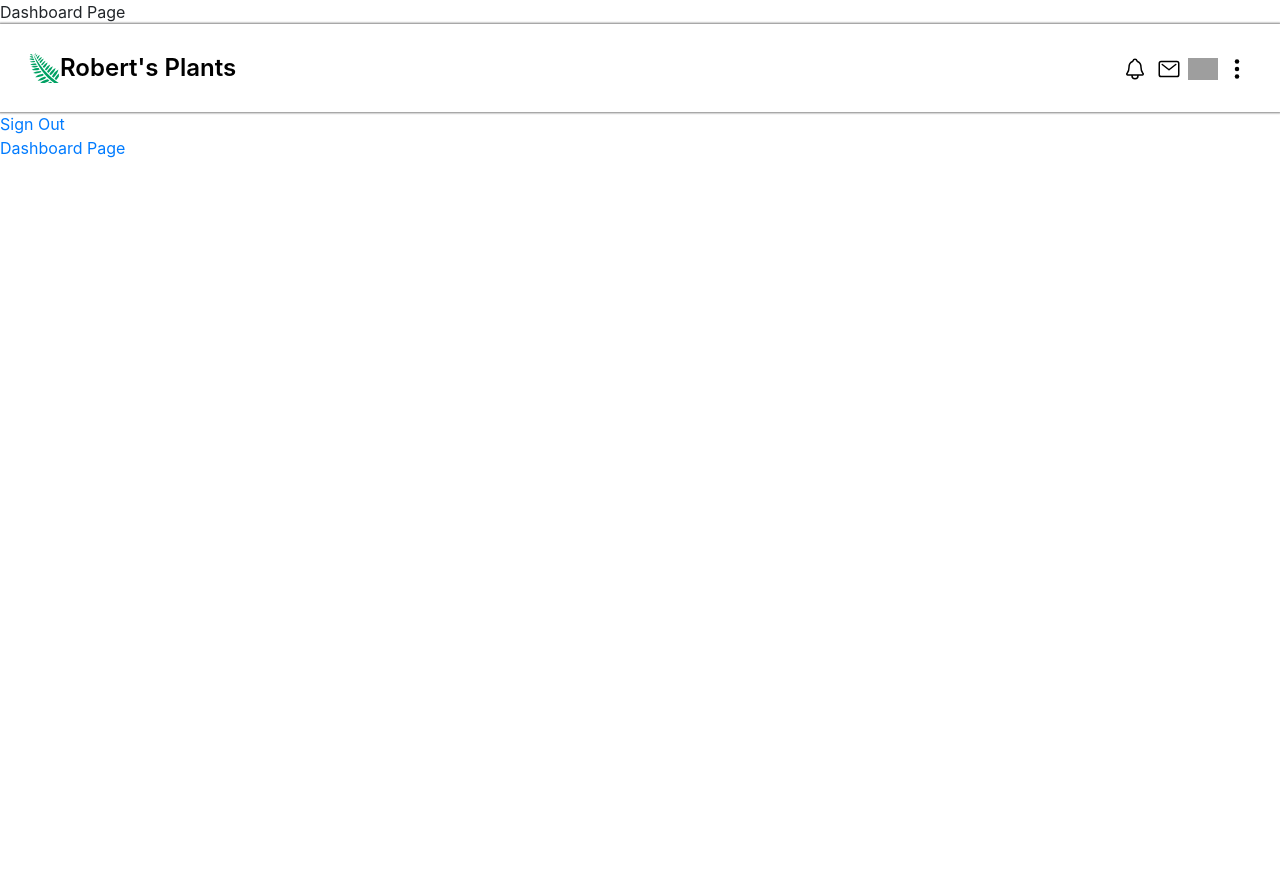
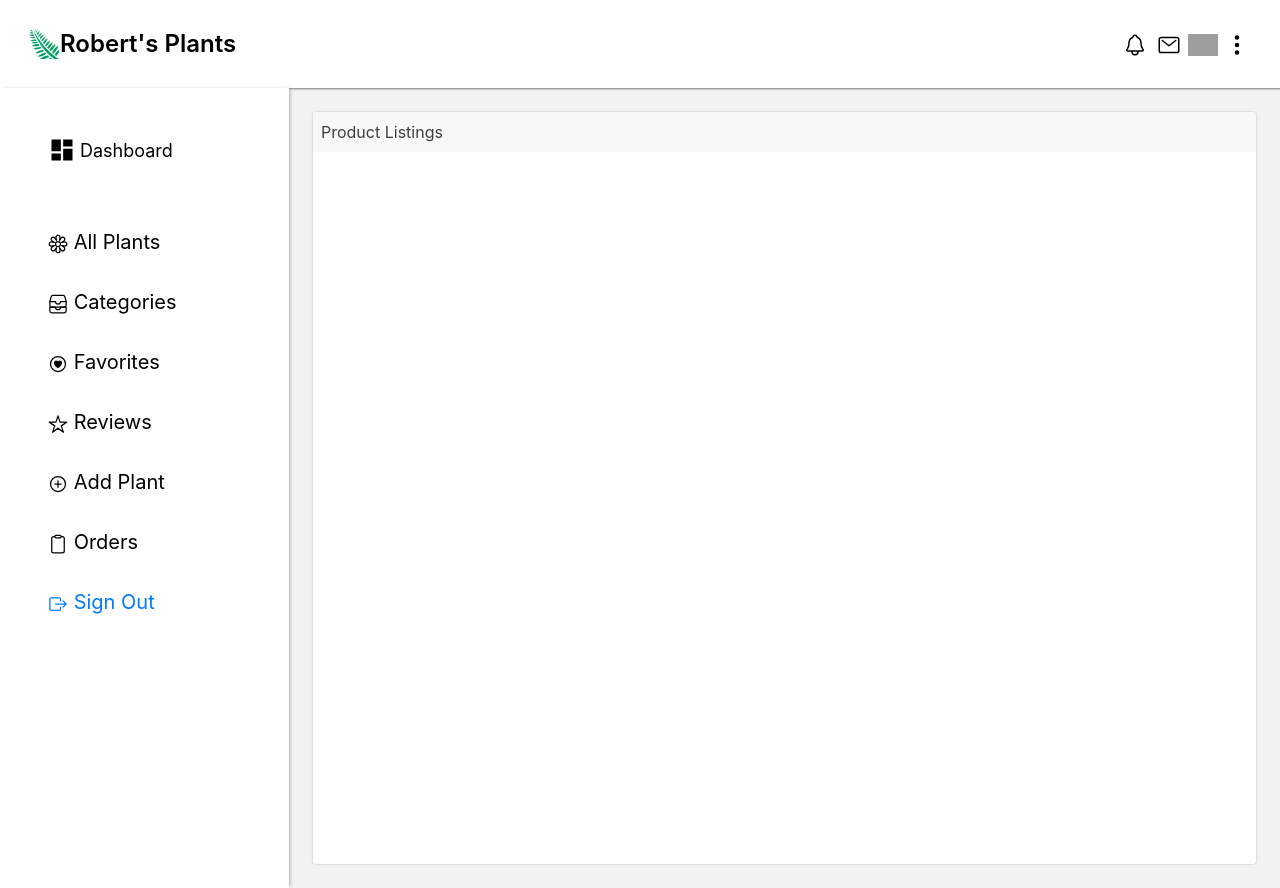
Before and after one commit to RobertKelly30/Roberts-Plants, a React (Create React App) app: page /dashboard in a window 1280 px wide. Before the commit the page ends 800 px from the top, so only its background shows below. Built offline with nearby package versions, Linux system fonts and the light colour scheme; grey boxes are pictures that could not be loaded.

Commit message:
SideBar and Panels Complete

```diff
--- a/src/App.js
+++ b/src/App.js
@@ -7,7 +7,8 @@ function App() {
     <>
       <Routes>
         <Route index element={<LoginPage/>}/>
-        <Route path="dashboard" element={<DashBoardPage/>}/>
+        <Route path="dashboard" element={<DashBoardPage/>}>
+        </Route>
         <Route path="*" element={<PageNotFound/>}/>
       </Routes>
     </>
--- /dev/null
+++ b/src/components/panels/ProductListing.js
@@ -0,0 +1,15 @@
+import React from "react";
+import { PanelStyles, PanelHeader } from "./styles";
+
+function Panels (props){
+    return(
+        <PanelStyles>
+            <PanelHeader>
+                <h2>Product Listings</h2>
+            </PanelHeader>
+        </PanelStyles>
+
+    )
+}
+
+export default Panels
--- a/src/components/panels/index.js
+++ b/src/components/panels/index.js
@@ -1 +1 @@
-export { default as Panels } from "./AppBar"
+export { default as ProductListing } from "./ProductListing"
--- a/src/components/panels/styles.js
+++ b/src/components/panels/styles.js
@@ -0,0 +1,23 @@
+import styled from "styled-components";
+
+const PanelStyles= styled.section`
+flex:1;
+box-shadow: 0 0 2px 0 rgba(0,0,0,0.3) ;
+background-color: white ;
+border-radius:3px ;
+margin:1.5rem;
+`;
+
+const PanelHeader = styled.header`
+    h2{
+        background-color: #f8f8f8;
+        padding:0.5rem;
+        border-radius: 3px ;
+        border-bottom-left-radius:0;
+        border-bottom-right-radius:0 ;
+        color:#3f3f3f;
+    }
+`;
+
+
+export {PanelStyles, PanelHeader}
--- /dev/null
+++ b/src/components/sidebar/DashBoardOptions.js
@@ -0,0 +1,46 @@
+ import React from 'react'
+ import { Link } from 'react-router-dom';
+ import styled from 'styled-components';
+
+ import { IoFlowerOutline, IoFileTrayStackedOutline, IoHeartCircleOutline, IoStarOutline, IoAddCircleOutline, IoClipboardOutline, IoExitOutline} from "react-icons/io5"
+
+const DashBoardOptionsStyles = styled.ul`
+    margin: 3rem 0 0;
+    li{
+        font-size: 1.25rem;
+        padding: 15px 0;
+        color: black;
+    }
+`;
+
+ function DashBoardOptions  (props){
+     return(
+        <>
+            <DashBoardOptionsStyles>
+                <li>
+                    <p><IoFlowerOutline/> All Plants</p>
+                </li>
+                <li>
+                    <p><IoFileTrayStackedOutline/> Categories</p>
+                </li>
+                <li>
+                    <p><IoHeartCircleOutline/> Favorites</p>
+                </li>
+                <li>
+                    <p><IoStarOutline/> Reviews</p>
+                </li>
+                <li>
+                    <p><IoAddCircleOutline/> Add Plant</p>
+                </li>
+                <li>
+                    <p><IoClipboardOutline/> Orders</p>
+                </li>
+                <li>
+                    <Link to="/"><IoExitOutline/> Sign Out</Link>
+                </li>
+            </DashBoardOptionsStyles>
+        </>
+     )
+ }
+
+ export default DashBoardOptions
--- a/src/components/sidebar/SideBar.js
+++ b/src/components/sidebar/SideBar.js
@@ -1,10 +1,22 @@
 import React from "react";
+
+import { MdDashboard } from "react-icons/md";
+
+import { SideBarStyles, SideBarHeader} from "./styles"
+import DashBoardOptions from "./DashBoardOptions"
 
 function SideBar (props){
     return(
-        <header>
-            <h1>SideBar</h1>
-        </header>
+        <SideBarStyles>
+
+            <SideBarHeader>
+                <MdDashboard size="1.75rem"/>
+                <h2>Dashboard</h2>
+            </SideBarHeader>
+
+            <DashBoardOptions/>
+
+        </SideBarStyles>
     )
 }
 
--- a/src/components/sidebar/index.js
+++ b/src/components/sidebar/index.js
@@ -1 +1 @@
-export { default as SideBar } from "./AppBar"
+export { default as SideBar } from "./SideBar"
--- a/src/components/sidebar/styles.js
+++ b/src/components/sidebar/styles.js
@@ -0,0 +1,25 @@
+import styled from "styled-components";
+
+const SideBarStyles = styled.aside`
+   width:289px;
+   box-shadow: 2px 0 4px -2px grey;
+   padding:3rem;
+   background-color:#ffffff;
+`;
+
+const SideBarHeader = styled.header`
+    color:black;
+    display:flex;
+    align-items: center ;
+    gap:0.25rem;
+
+    h2{
+        font-size:18px;
+    }
+    svg{
+        color:black;
+        vertical-align:middle;
+    }
+`;
+
+export {SideBarStyles, SideBarHeader}
--- a/src/pages/dashboard/DashBoardPage.js
+++ b/src/pages/dashboard/DashBoardPage.js
@@ -1,29 +1,21 @@
 import React from "react";
 
-import {Link} from 'react-router-dom'
-
-import {AppBar} from './../../components/appbar'
+import { AppBar } from "./../../components/appbar"
+import { SideBar } from "./../../components/sidebar"
+import { ProductListing } from "./../../components/panels"
+import { DashBoardPageStyles } from "./styles"
 
 
 function DashBoardPage (props){
     return(
         <>
-            <header>
-                <h1>Dashboard Page</h1>
-            </header>
-            <nav>
-                <ul>
-                    <li>
-                        <AppBar />
-                    </li>
-                    <li>
-                        <Link to="/">Sign Out</Link>
-                    </li>
-                    <li>
-                        <Link to="/dashboard">Dashboard Page</Link>
-                    </li>
-                </ul>
-            </nav>
+            <>
+            <AppBar/>
+            <DashBoardPageStyles>
+            <SideBar/>
+            <ProductListing />
+            </DashBoardPageStyles>
+           </>
         </>
     )
 }
--- /dev/null
+++ b/src/pages/dashboard/styles.js
@@ -0,0 +1,12 @@
+import styled from 'styled-components';
+
+const DashBoardPageStyles = styled.section`
+
+   height: calc(100vh - 64px);
+   min-height: 800px;
+   display:flex;
+   background-color: rgba(0,0,0,0.05);
+
+`;
+
+export {DashBoardPageStyles}
```
Also changed, not shown: src/components/panels/AppBar.js (deleted, +0 -11 lines).
